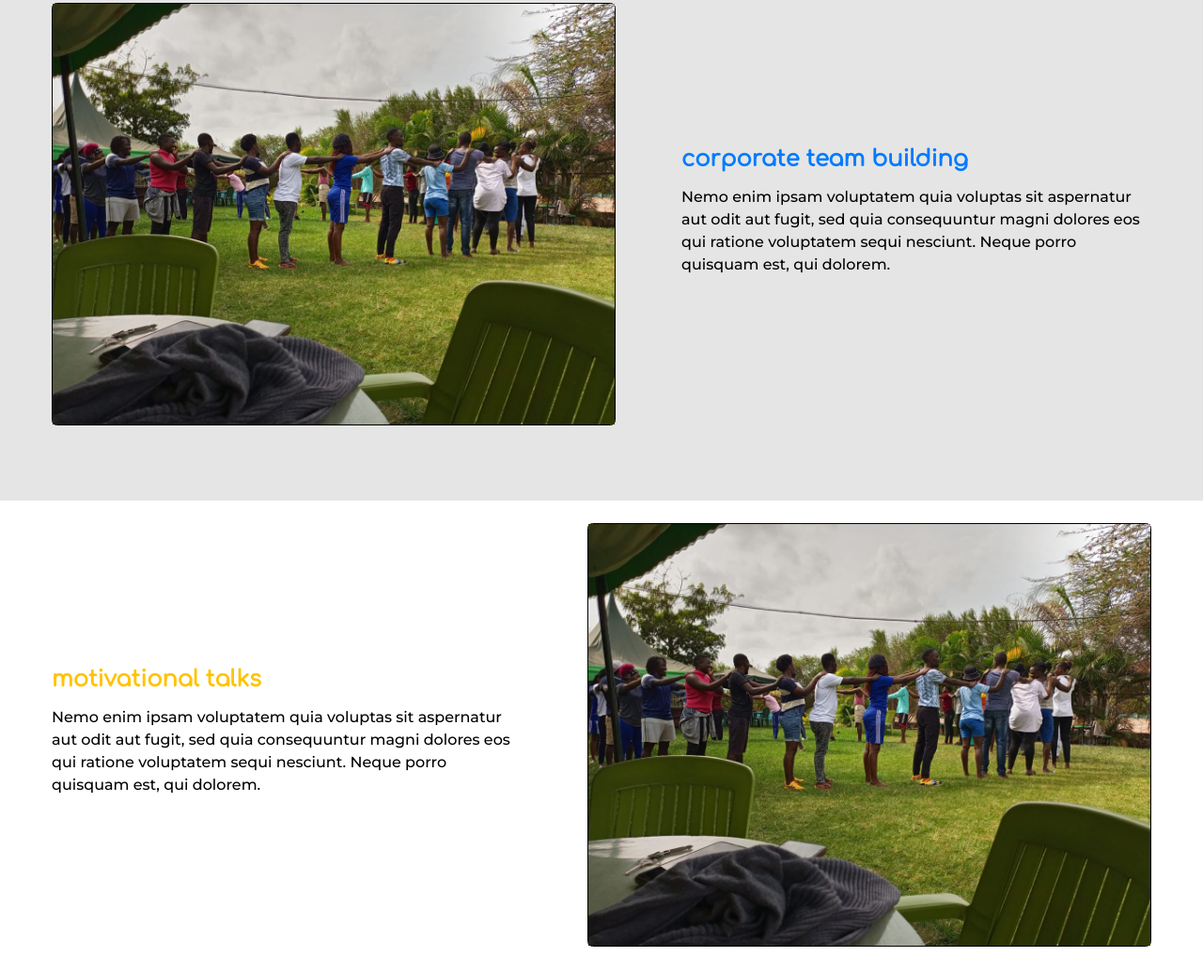
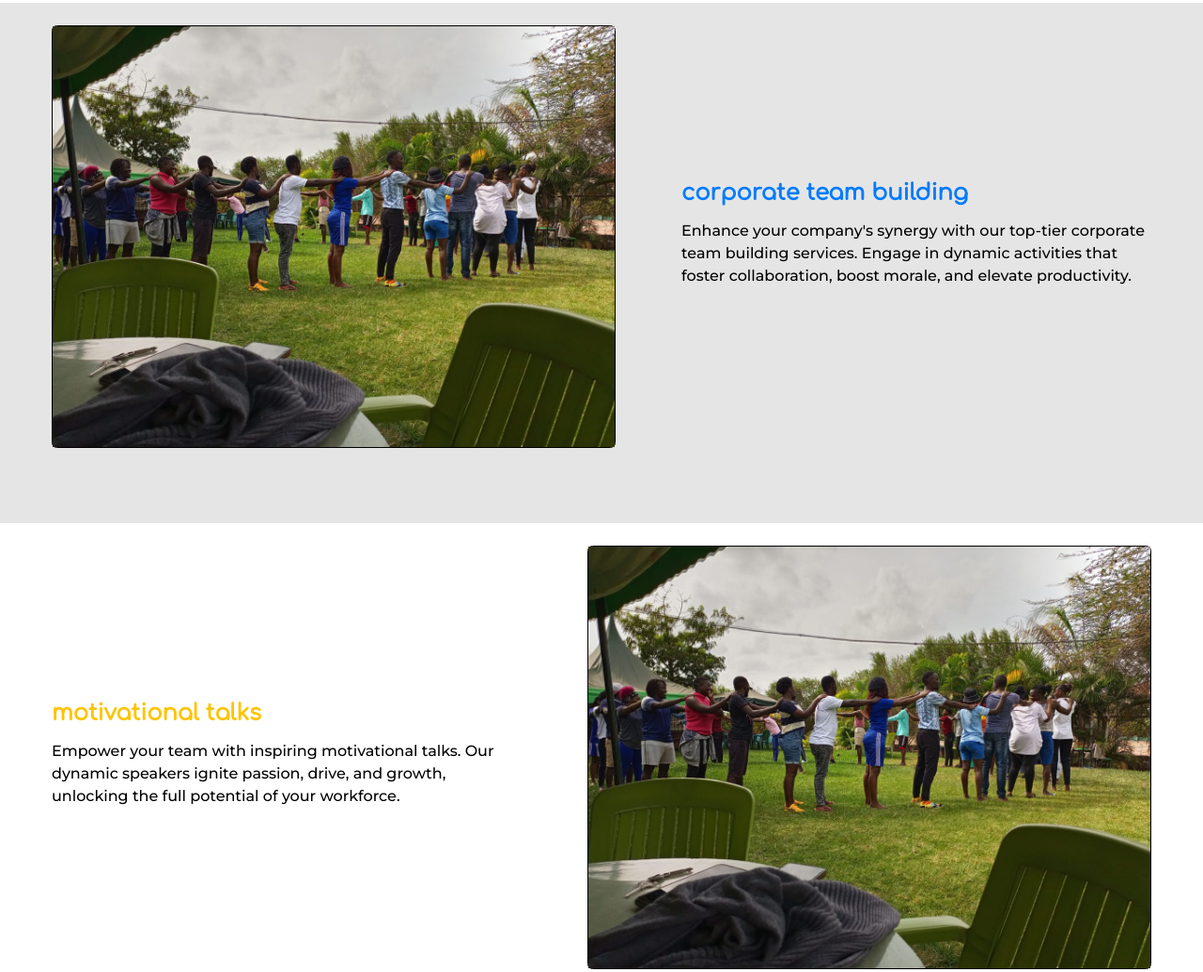
Before and after one commit to sebbyapudo/SKiongozi_team-building, a website built with Vite: page index.html in a window 1280 px wide. Shown: the part 1600-2635 px from the top of the page at 94% size. Built offline with nearby package versions, Linux system fonts and the light colour scheme.

Commit message:
Updated content for the services section

```diff
--- a/index.html
+++ b/index.html
@@ -89,7 +89,7 @@
           Here is what we offer!
         </h3>
         <p class="services-sub-header">
-          Nemo enim ipsam voluptatem quia voluptas sit aspernatur aut odit aut fugit, sed quia consequuntur magni dolores eos qui ratione voluptatem sequi nesciunt. Neque porro quisquam est, qui dolorem.
+          Welcome! Discover our comprehensive range of services designed to foster teamwork, boost morale, and empower individuals. From motivational talks to thrilling outdoor adventures, we offer unique experiences that promote growth and camaraderie.
         </p>
         <div class="services-btns">
           <a href="#motivation" class="btn serve-btn">
@@ -131,7 +131,7 @@
           <div class="services-info">
             <h4 class="title">corporate team building</h4>
             <p class="services-text">
-              Nemo enim ipsam voluptatem quia voluptas sit aspernatur aut odit aut fugit, sed quia consequuntur magni dolores eos qui ratione voluptatem sequi nesciunt. Neque porro quisquam est, qui dolorem.
+              Enhance your company's synergy with our top-tier corporate team building services. Engage in dynamic activities that foster collaboration, boost morale, and elevate productivity.
             </p>
           </div>
         </div>
@@ -145,7 +145,7 @@
           <div class="services-info">
             <h4 class="title">motivational talks</h4>
             <p class="services-text">
-              Nemo enim ipsam voluptatem quia voluptas sit aspernatur aut odit aut fugit, sed quia consequuntur magni dolores eos qui ratione voluptatem sequi nesciunt. Neque porro quisquam est, qui dolorem.
+              Empower your team with inspiring motivational talks. Our dynamic speakers ignite passion, drive, and growth, unlocking the full potential of your workforce.
             </p>
           </div>
           <div class="img-container">
@@ -165,7 +165,7 @@
           <div class="services-info">
             <h4 class="title">indoor activities</h4>
             <p class="services-text">
-              Nemo enim ipsam voluptatem quia voluptas sit aspernatur aut odit aut fugit, sed quia consequuntur magni dolores eos qui ratione voluptatem sequi nesciunt. Neque porro quisquam est, qui dolorem.
+              Unleash Creativity and Team Spirit with Engaging Indoor Activities. Elevate Team Bonding and Enjoy Unforgettable Moments Together.
             </p>
           </div>
         </div>
@@ -180,7 +180,7 @@
           <div class="services-info">
             <h4 class="title">outdoor activities</h4>
             <p class="services-text">
-              Nemo enim ipsam voluptatem quia voluptas sit aspernatur aut odit aut fugit, sed quia consequuntur magni dolores eos qui ratione voluptatem sequi nesciunt. Neque porro quisquam est, qui dolorem.
+              Experience Thrilling Outdoor Adventures: Strengthen Team Unity and Create Lasting Memories Amidst Nature's Playground
             </p>
           </div>
           <div class="img-container">
@@ -200,7 +200,7 @@
           <div class="services-info">
             <h4 class="title">holiday activities</h4>
             <p class="services-text">
-              Nemo enim ipsam voluptatem quia voluptas sit aspernatur aut odit aut fugit, sed quia consequuntur magni dolores eos qui ratione voluptatem sequi nesciunt. Neque porro quisquam est, qui dolorem.
+              Unforgettable Holiday tours, Celebrate the Season with Joyful Team-Building Experiences and Festive Fun for All.
             </p>
           </div>
         </div>
@@ -215,7 +215,7 @@
           <div class="services-info">
             <h4 class="title">physical wellness training</h4>
             <p class="services-text">
-              Nemo enim ipsam voluptatem quia voluptas sit aspernatur aut odit aut fugit, sed quia consequuntur magni dolores eos qui ratione voluptatem sequi nesciunt. Neque porro quisquam est, qui dolorem.
+              Elevate Physical Wellness: Our Training Programs Foster Health, Resilience, and Teamwork for a Thriving Workplace.
             </p>
           </div>
           <div class="img-container">
@@ -235,7 +235,7 @@
           <div class="services-info">
             <h4 class="title">emotional wellness training</h4>
             <p class="services-text">
-              Nemo enim ipsam voluptatem quia voluptas sit aspernatur aut odit aut fugit, sed quia consequuntur magni dolores eos qui ratione voluptatem sequi nesciunt. Neque porro quisquam est, qui dolorem.
+              Nurture Emotional Well-being: Our Comprehensive Training Empowers Teams to Cultivate Resilience, Mental Balance, and Supportive Connections for Enhanced Performance and Fulfillment in All Aspects of Life.
             </p>
           </div>
         </div>
@@ -250,7 +250,7 @@
           <div class="services-info">
             <h4 class="title">games & ice breakers</h4>
             <p class="services-text">
-              Nemo enim ipsam voluptatem quia voluptas sit aspernatur aut odit aut fugit, sed quia consequuntur magni dolores eos qui ratione voluptatem sequi nesciunt. Neque porro quisquam est, qui dolorem.
+              Break the Ice and Bond: Engage in Lively Games and Ice Breakers that Foster Team Cohesion, Communication, and a Positive Atmosphere for Productive Collaboration and Unforgettable Moments.
             </p>
           </div>
           <div class="img-container">
```
